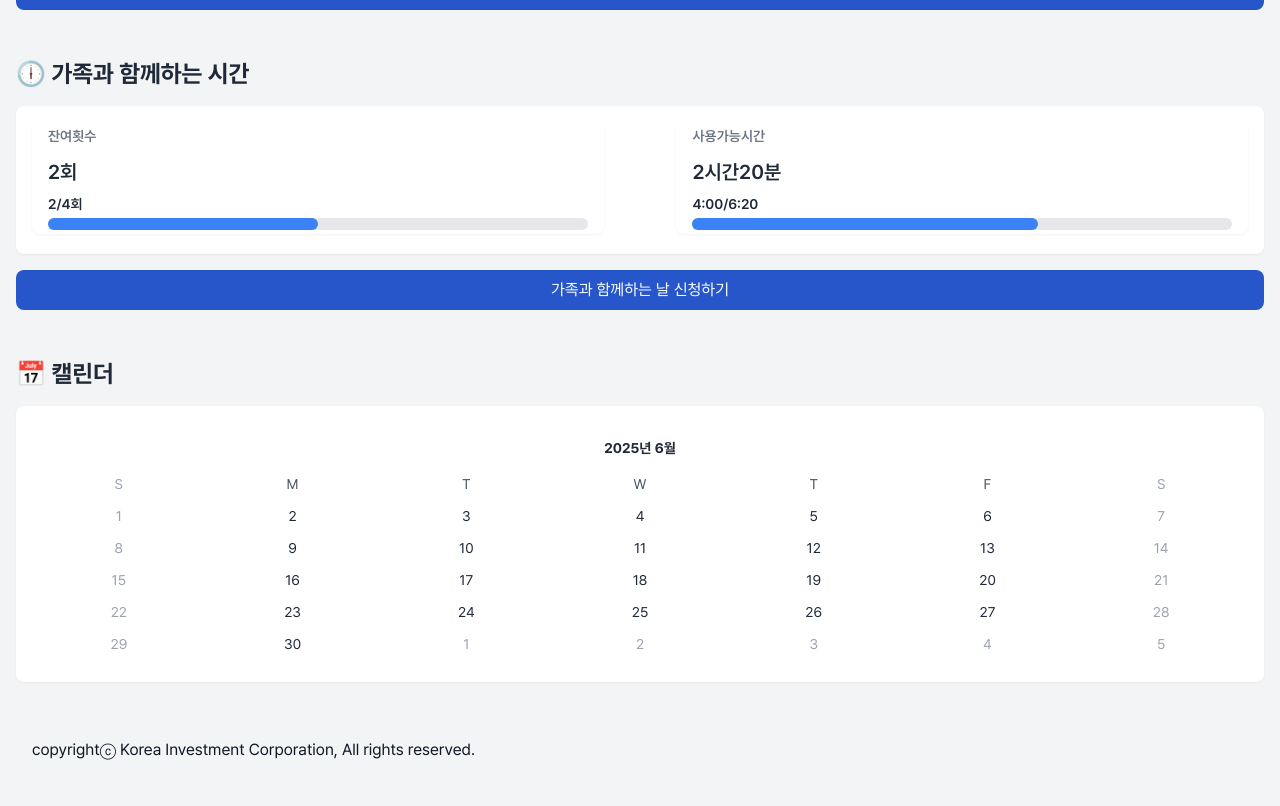
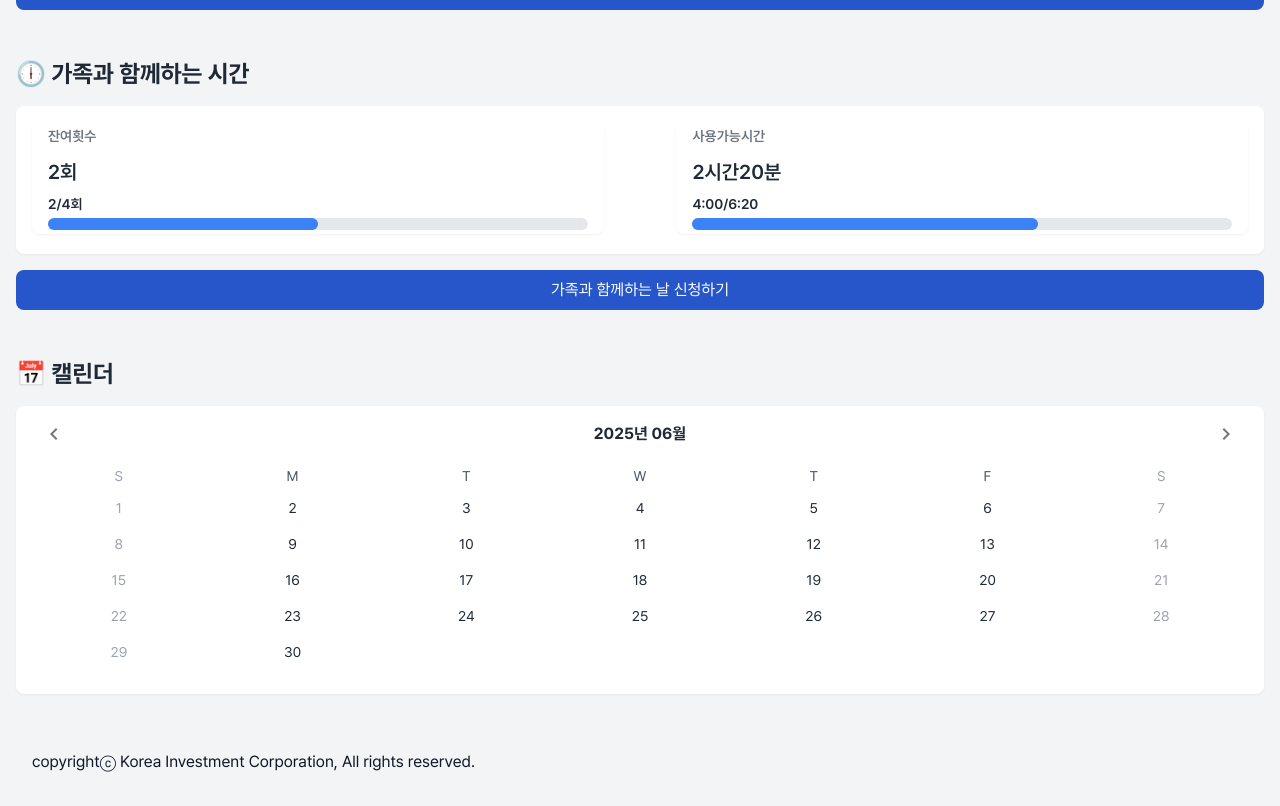
Before and after one commit to Doo-Seung-Hyun/kic-mobile-hr, a React (Vite) app: page / in a window 1280 px wide. Shown: the part 542-1348 px from the top of the page. Built offline with nearby package versions, Linux system fonts and the light colour scheme.

Commit message:
wip(메인화면) : 메인 대시보드 - 캘린더 작업중

```diff
--- /dev/null
+++ b/src/components/ui/Calendar/CalendarGrid.tsx
@@ -0,0 +1,55 @@
+import React from "react";
+import type {CalendarDay} from "../../../types/calendar.ts";
+
+interface CalendarGridProps {
+    yyyymm? : string;
+    calendarData : CalendarDay[][];
+}
+
+const DEFAULT_DATE = new Date();
+
+const DaysHeader: React.FC = () =>
+    <div className="flex flex-row h-8 text-gray-600">
+        {['S', 'M', "T", 'W', 'T', 'F', 'S'].map((day, index) =>
+            <div className={`flex-1 ${(index == 0 || index == 6) && 'text-gray-400'}`}>{day}</div>
+        )}
+    </div>;
+
+const Grid = ({
+    yyyymm,
+    calendarData
+}:CalendarGridProps) => {
+    const month = Number(yyyymm ? yyyymm.slice(4,6) : DEFAULT_DATE.getMonth()+1);
+    const isOffDay = (index:number) =>
+        index===0 || index===6 ;
+    return <> {
+        calendarData.map(row =>
+            <div className={"flex flex-row h-9"}>
+                {row.map((calendarDay, index) => {
+                    const {date, hasLeave, hasFamilyTime} = calendarDay;
+                    return <div className={`flex-1 ${isOffDay(index, date)
+                                                    && 'text-gray-400'}`}>
+                        {date && date.getDate()}
+                        {(hasLeave || hasFamilyTime) &&
+                            <div className={"flex align-middle justify-center gap-1"}>
+                                {hasLeave &&
+                                    <div className={"w-1.5 h-1.5 bg-blue-500 rounded-full"}/>}
+                                {hasFamilyTime &&
+                                    <div className={"w-1.5 h-1.5 bg-lime-500 rounded-full"}/>}
+                            </div>
+                        }
+                    </div>
+                })
+                }
+            </div>
+        )
+    } </>;
+}
+
+const CalendarGrid = (props: CalendarGridProps) =>
+    <div className={"font-normal text-sm text-center"}>
+        <DaysHeader />
+        <Grid {...props} />
+    </div>
+
+export default CalendarGrid;
--- /dev/null
+++ b/src/components/ui/Calendar/CalendarHeader.tsx
@@ -0,0 +1,36 @@
+import React from "react";
+import {format} from "date-fns";
+
+interface CalendarHeaderProps {
+    title?: string;
+    onPrevClick: React.MouseEventHandler<HTMLButtonElement>;
+    onNextClick: React.MouseEventHandler<HTMLButtonElement>;
+}
+
+const CalendarHeader = ({
+    title,
+    onPrevClick,
+    onNextClick
+}:CalendarHeaderProps):React.ReactNode =>{
+    console.log(title)
+    if(!title){
+        title = format(new Date(), 'yyyy년 M월');
+    }
+    return <div className={"flex items-center justify-between px-2.5 pb-5"}>
+        <button onClick={onPrevClick}>
+            <svg viewBox="0 0 24 24" width={24}>
+                <path d="M15.41 16.59L10.83 12l4.58-4.59L14 6l-6 6 6 6 1.41-1.41z"
+                      fill={"rgba(0,0,0,0.54"}/>
+            </svg>
+        </button>
+        <div className={"font-bold"}>{title}</div>
+        <button onClick={onNextClick}>
+            <svg viewBox="0 0 24 24" width={24}>
+                <path d="M8.59 16.59L13.17 12 8.59 7.41 10 6l6 6-6 6-1.41-1.41z"
+                      fill={"rgba(0,0,0,0.54"}/>
+            </svg>
+        </button>
+    </div>
+};
+
+export default CalendarHeader;
--- /dev/null
+++ b/src/features/mainpage/TeamCalendar/TeamCalendar.tsx
@@ -0,0 +1,31 @@
+import React from 'react';
+import Card from "../../../components/ui/Card.tsx";
+import CalendarHeader from "../../../components/ui/Calendar/CalendarHeader.tsx";
+import CalendarGrid from "../../../components/ui/Calendar/CalendarGrid.tsx";
+import useCalendarData from "./useCalendarData.ts";
+import {format} from "date-fns";
+
+const TeamCalendar:React.FC = () => {
+    const {
+        date,
+        goToNextMonth,
+        goToPrevMonth,
+        calendarData
+    } = useCalendarData();
+
+    return (
+        <Card>
+            <Card.Content>
+                <CalendarHeader onPrevClick={goToPrevMonth}
+                                onNextClick={goToNextMonth}
+                                title={format(date,'yyyy년 MM월')}
+                />
+                <CalendarGrid calendarData={calendarData}
+                              yyyymm={format(date,'yyyyMM')}
+                />
+            </Card.Content>
+        </Card>
+    );
+};
+
+export default TeamCalendar;
--- /dev/null
+++ b/src/features/mainpage/TeamCalendar/useCalendarData.ts
@@ -0,0 +1,66 @@
+import {useState} from "react";
+import {
+    addMonths,
+    eachDayOfInterval,
+    endOfMonth,
+    endOfWeek,
+    format,
+    isAfter,
+    isBefore,
+    parse,
+    startOfWeek
+} from "date-fns";
+import type {CalendarDay} from "../../../types/calendar.ts";
+
+const getCalendarGrid = (yyyyMM : string)=>{
+    const startDateOfMonth = parse(yyyyMM+'01','yyyyMMdd',new Date());
+    const endDateOfMonth = endOfMonth(parse(yyyyMM,'yyyyMM',new Date()));
+    const calendarStart = startOfWeek(startDateOfMonth, {weekStartsOn: 0});
+    const calendarEnd = endOfWeek(endDateOfMonth,{weekStartsOn: 0});
+
+    const daysOfMonth = eachDayOfInterval({
+        start: calendarStart,
+        end: calendarEnd
+    });
+
+    const calendarGrid : (Date | null)[][] = [];
+    daysOfMonth.forEach((day,index)=>{
+        if(index%7===0){
+            calendarGrid.push([]);
+        }
+        if(isBefore(day,startDateOfMonth) || isAfter(day,endDateOfMonth)){
+            calendarGrid[calendarGrid.length-1].push(null);
+        }else {
+            calendarGrid[calendarGrid.length - 1].push(day);
+        }
+
+    });
+    return calendarGrid;
+};
+
+const useCalendarData = () =>{
+    const [date, setDate] = useState<Date>(new Date());
+
+    const calendarGrid = getCalendarGrid(format(date,'yyyyMM'));
+
+    const goToNextMonth = ()=>setDate(addMonths(date,1));
+    const goToPrevMonth = ()=>setDate(addMonths(date,-1));
+
+    const calendarData:CalendarDay[][] = calendarGrid.map(week =>
+        week.map(date => ({
+                date,
+                hasLeave: false,
+                hasFamilyTime: false
+            })
+        )
+    );
+
+    return {
+        date,
+        goToNextMonth,
+        goToPrevMonth,
+        calendarData
+    }
+}
+
+export default useCalendarData;
--- a/src/pages/MainPage.tsx
+++ b/src/pages/MainPage.tsx
@@ -12,6 +12,7 @@ import {
 } from "date-fns";
 import ExpandableCard from "../components/ui/ExpandableCard.tsx";
 import Button from "../components/ui/Button.tsx";
+import TeamCalendar from "../features/mainpage/TeamCalendar/TeamCalendar.tsx";
 
 interface LeaveType {
     leaveTypeCode: string;
@@ -231,22 +232,7 @@ function MainPage(props) {
 
             {/*캘린더*/}
             <div className="font-bold text-2xl pt-6">📅 캘린더</div>
-            <Card>
-                <Card.Content className={"text-center font-normal text-gray-800 text-sm"}>
-                    <div className={"font-bold py-4"}>{`${yyyyMMdd.getFullYear()}년 ${yyyyMMdd.getMonth()+1}월`}</div>
-                    <div className="flex flex-row h-8 text-gray-600">
-                        {['S','M',"T",'W','T','F','S'].map((day, index)=>
-                            <div className={`flex-1 ${(index==0||index==6)&&'text-gray-400'}`}>{day}</div>
-                        )}
-                    </div>
-                    {calendarGrid.map(row =>
-                        <div className={"flex flex-row h-8"}>
-                            {row.map((day, index) =>
-                                <div className={`flex-1 ${(index==0||index==6||day.getMonth()!==yyyyMMdd.getMonth())&&'text-gray-400'}`}>{day.getDate()}</div>)}
-                        </div>
-                    )}
-                </Card.Content>
-            </Card>
+            <TeamCalendar />
         </div>
     );
 }
--- /dev/null
+++ b/src/types/calendar.ts
@@ -0,0 +1,5 @@
+export interface CalendarDay {
+    date: Date | null;
+    hasLeave?: boolean;
+    hasFamilyTime?: boolean;
+}
```
